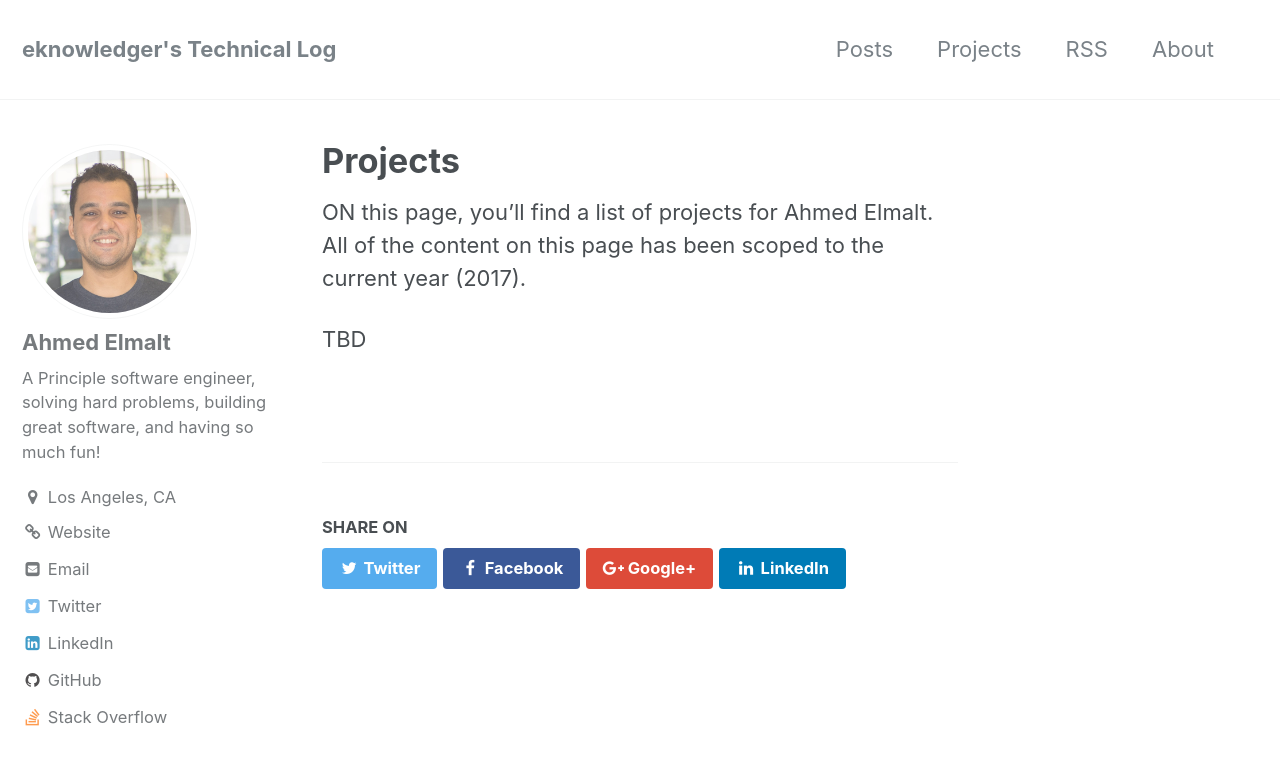
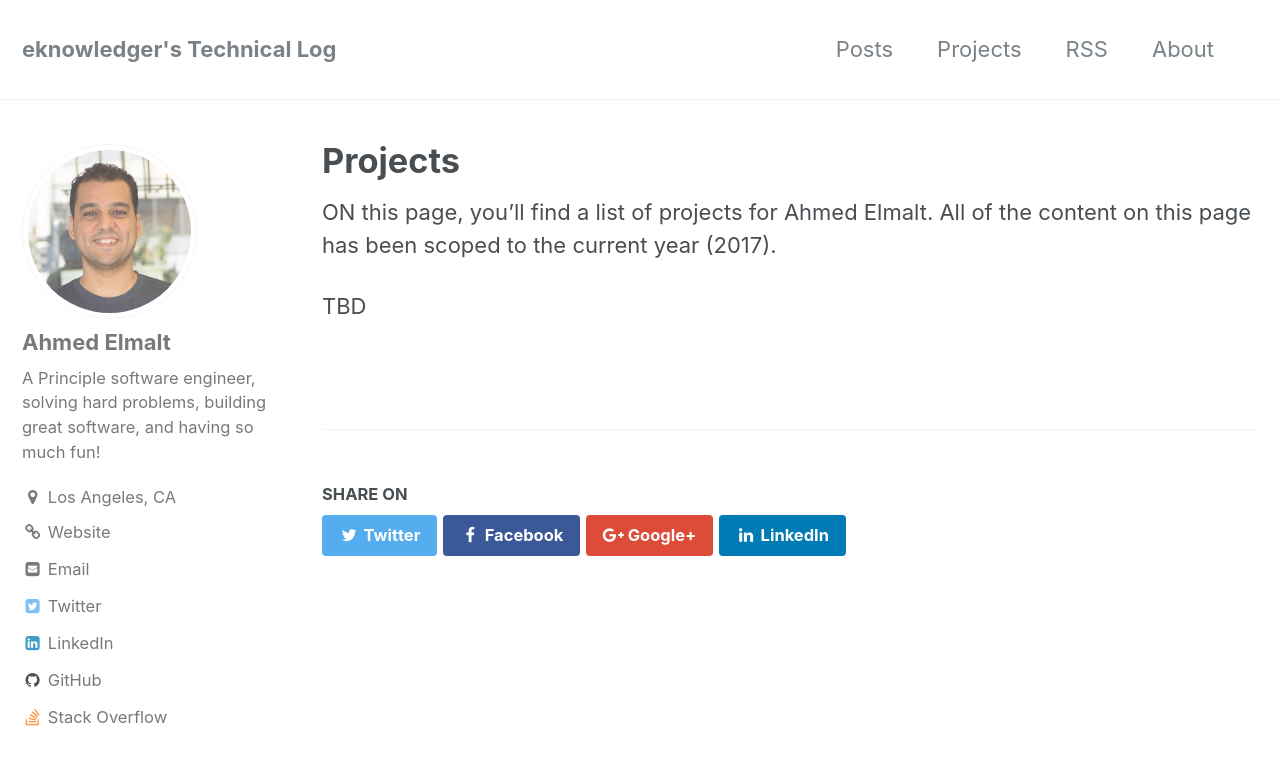
Before and after one commit to eknowledger/eknowledger.github.io, a Jekyll site: the page built from _pages/projects.md, in a window 1280 px wide and 900 px high. Shown: the top 765 px of the window. Built offline with Jekyll 4.4.1, drawn with Linux system fonts in a browser that asks for light colours.

Commit message:
Expand page layout

```diff
--- a/_sass/minimal-mistakes/_page.scss
+++ b/_sass/minimal-mistakes/_page.scss
@@ -25,12 +25,12 @@
   @include breakpoint($large) {
     float: right;
     width: calc(100% - #{$right-sidebar-width-narrow});
-    padding-right: $right-sidebar-width-narrow;
+    /*padding-right: $right-sidebar-width-narrow;*/
   }
 
   @include breakpoint($x-large) {
     width: calc(100% - #{$right-sidebar-width});
-    padding-right: $right-sidebar-width;
+    /*padding-right: $right-sidebar-width;*/
   }
 
   .page__inner-wrap {
```
